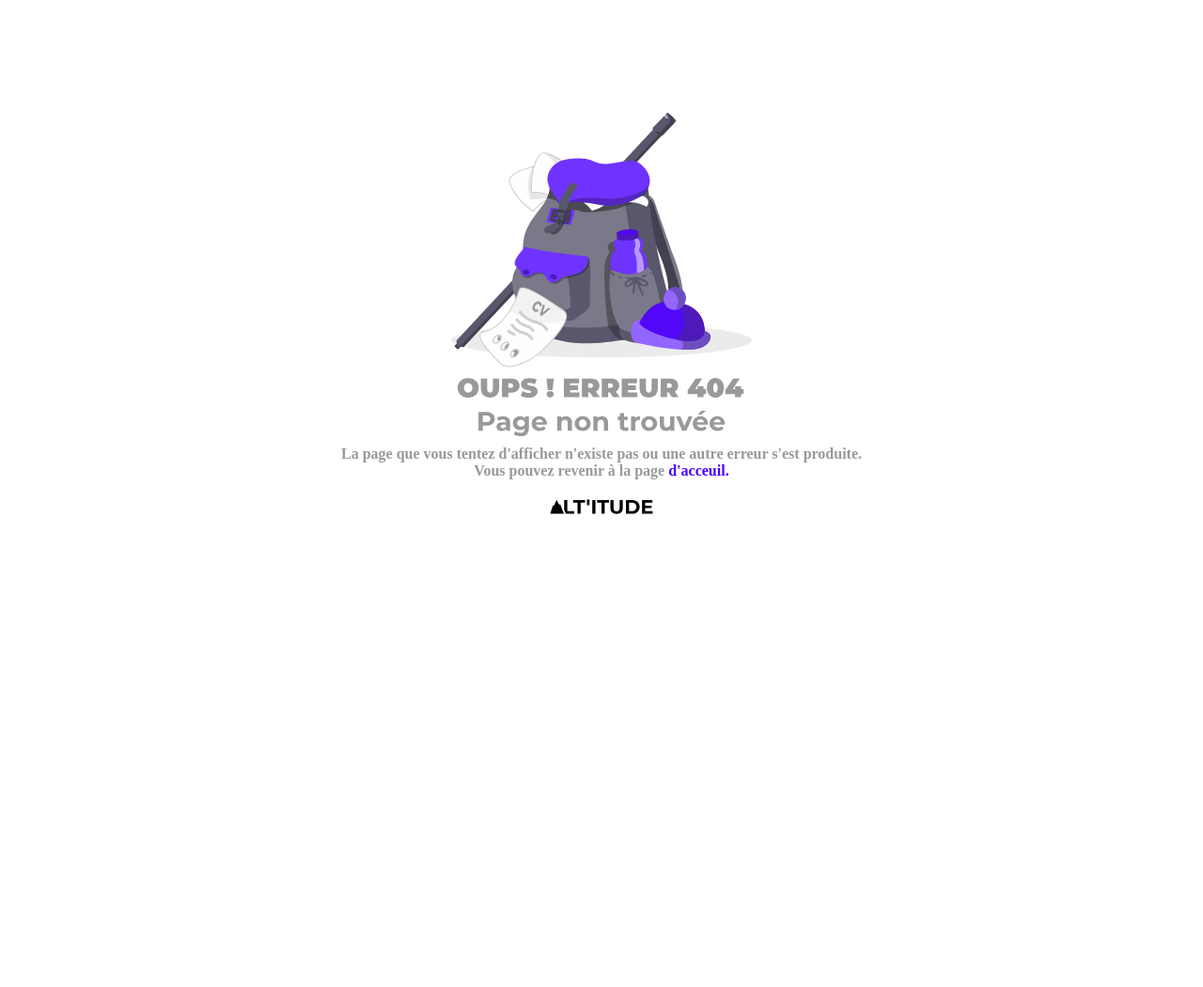
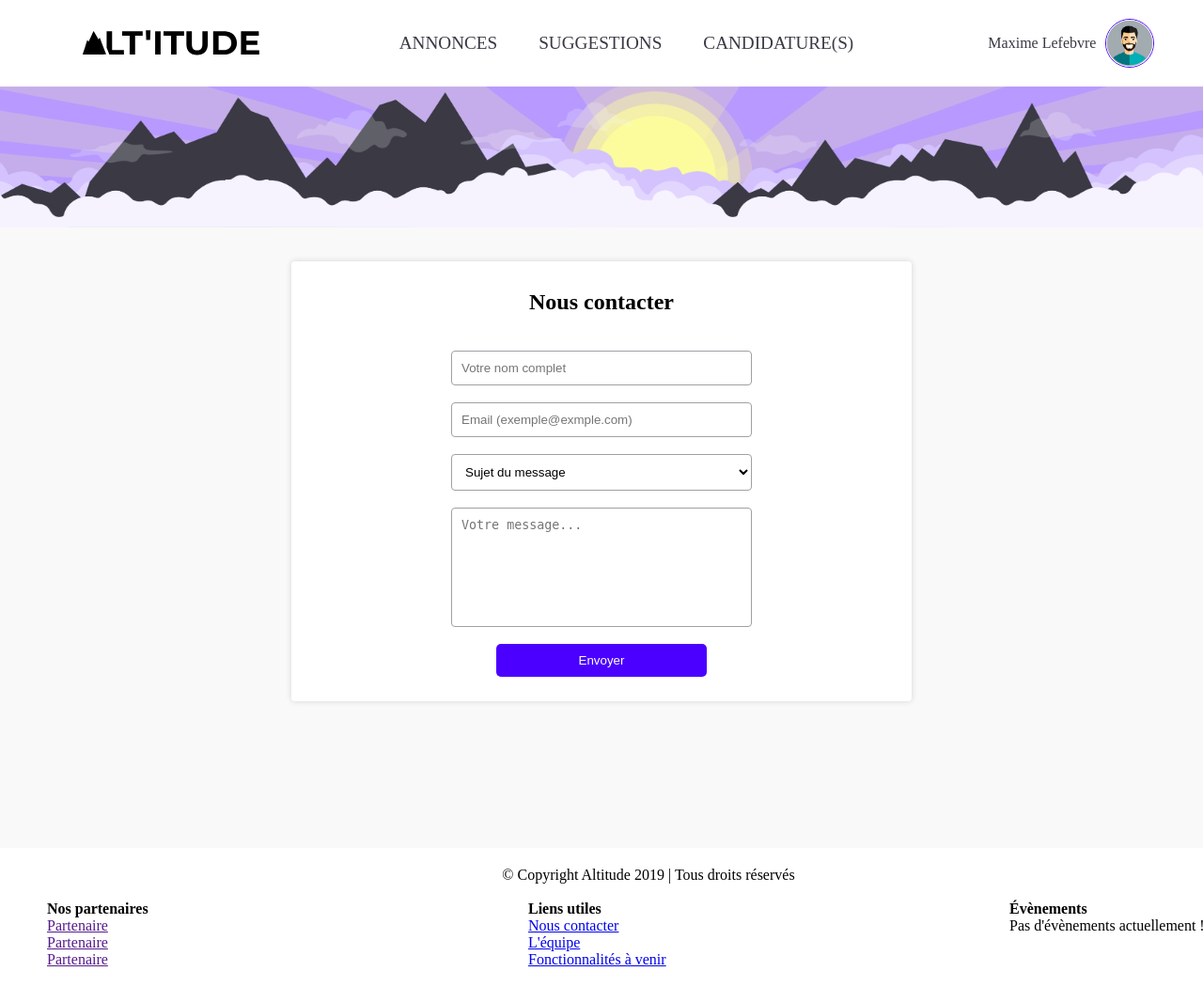
Before and after one commit to JenkoXPlay/ProjetTUT, a PHP site: page /contact in a window 1280 px wide; the page is wider, and only the part inside the window is pictured. Shown: that part at 94% size. Before the commit the page ends 547 px from the top of that part, so only its background shows below. Run offline with PHP 8.4, Linux system fonts and the light colour scheme; a user stored in the database is signed in; data comes from the database, SQL or seed files in the repository; some libraries are stand-ins or nearby versions.

Commit message:
Ajout de la page contact

```diff
--- /dev/null
+++ b/contact.php
@@ -0,0 +1,45 @@
+<?php include('header.php'); ?>
+
+    <div class="banniereHome"></div>
+
+    <div class="content">
+
+        <br /><br />
+
+        <div class="panelContact">
+            <h2>Nous contacter</h2>
+
+            <br />
+
+            <?php
+
+                include('./script_php/security.php');
+                include('./function/contact.php');
+                include('./script_php/add_contact.php');
+
+            ?>
+
+            <form action="" method="post" autocomplete="off">
+                <input type="text" name="nom_complet" class="inputText width_50" placeholder="Votre nom complet" />
+                <br /><br />
+                <input type="email" name="email" class="inputText width_50" placeholder="Email (exemple@exmple.com)" />
+                <br /><br />
+                <select name="sujet" class="inputSelect width_50">
+                    <option selected>Sujet du message</option>
+                    <?php
+                        for ($i = 0; $i <= $longTabSujet; $i++) {
+                            echo "<option>".$tabSujet[$i]."</option>";
+                        }
+                    ?>
+                </select>
+                <br /><br />
+                <textarea name="message" class="inputTextarea noresize width_50" rows="7" placeholder="Votre message..."></textarea>
+                <br /><br />
+                <input type="submit" name="subContact" class="btnPurple width_35" value="Envoyer" />
+            </form>
+
+        </div>
+
+    </div>
+
+<?php include('footer.php'); ?>
--- a/css/global.css
+++ b/css/global.css
@@ -116,6 +116,9 @@
 .width_20 {
     width: 20%;
 }
+.width_35 {
+    width: 35%;
+}
 /* WIDTH */
 
 /* TITRE */
--- a/css/style.css
+++ b/css/style.css
@@ -702,3 +702,15 @@ body {
     margin: 0 auto;
 }
 /* panelAvenir */
+
+/* panelContact */
+.content .panelContact {
+    width: 50%;
+    background: #fff;
+    box-shadow: 0 0 6px rgba(0, 0, 0, 0.15);
+    text-align: center;
+    padding: 10px;
+    border-radius: 4px;
+    margin: 0 auto;
+}
+/* panelContact */
--- a/footer.php
+++ b/footer.php
@@ -15,7 +15,7 @@
 
                 <div class="section">
                     <b>Liens utiles</b><br />
-                    <a href="">Nous contacter</a>
+                    <a href="/contact">Nous contacter</a>
                     <a href="/equipe">L'équipe</a>
                     <a href="/avenir">Fonctionnalités à venir</a>
                 </div>
--- /dev/null
+++ b/function/contact.php
@@ -0,0 +1,56 @@
+<?php
+
+    // Ajouter un nouvel contact à la BDD
+    function addContact($bdd, $nom_complet, $email, $sujet, $message){
+        $req = $bdd->prepare("INSERT INTO contact
+                                        (id,
+                                        nom_complet,
+                                        email,
+                                        sujet,
+                                        message,
+                                        date_ajout)
+                                VALUES (?, ?, ?, ?, ?, ?)");
+        $req->execute([
+            '',
+            $nom_complet,
+            $email,
+            $sujet,
+            $message,
+            date("Y-m-d H:i:s")
+        ]);
+    }
+
+    // suppression de tous les contact
+    function deleteAllContact($bdd) {
+        $req = $bdd->prepare("DELETE FROM contact");
+        $req->execute();
+    }
+
+    // suppression d'un contact
+    function deleteContactId($bdd, $idContact) {
+        $req = $bdd->prepare("DELETE FROM contact WHERE id='$idContact'");
+        $req->execute();
+    }
+
+    // get tous les contacts
+    function getAllContact($bdd) {
+        $req = $bdd->prepare("SELECT * FROM contact");
+        $req->execute();
+        return $req;
+    }
+
+    // get contact par id
+    function getContactId($bdd, $idContact) {
+        $req = $bdd->prepare("SELECT * FROM contact WHERE id='$idContact'");
+        $req->execute();
+        return $req;
+    }
+
+    // get tous les contacts d'une adresse mail
+    function getContactEmail($bdd, $email) {
+        $req = $bdd->prepare("SELECT * FROM contact WHERE email='$email'");
+        $req->execute();
+        return $req;
+    }
+
+?>
--- a/routeur.php
+++ b/routeur.php
@@ -63,6 +63,7 @@ $router->setRoutes('/profil/:id_membre', 'profil.php');
 $router->setRoutes('/user/:idUser', 'user.php');
 $router->setRoutes('/equipe', 'equipe.php');
 $router->setRoutes('/avenir', 'avenir.php');
+$router->setRoutes('/contact', 'contact.php');
 $router->setRoutes('/maintenance', 'maintenance.php');
 $router->setRoutes('/erreur', 'erreur.php');
 $router->setOtherwise('page', 'erreur.php');
--- /dev/null
+++ b/script_php/add_contact.php
@@ -0,0 +1,29 @@
+<?php
+    $tabSujet = [
+        "Demande de partenariat", // 0
+        "Problème avec votre compte", // 1
+        "Bug(s) trouvé(s)", // 2
+        "Proposer une amélioration", // 3
+        "Donner un avis sur le site", // 4
+        "Demande d'informations", // 5
+        "Autre..." // 6
+    ];
+    $longTabSujet = 6; // longueur du tableau
+
+    if (isset($_POST['subContact'])) {
+        $nom_complet = security($_POST['nom_complet']);
+        $email = security($_POST['email']);
+        $sujet = security($_POST['sujet']);
+        $message = security($_POST['message']);
+        if ($nom_complet && $email && $sujet && $message) {
+            if (filter_var($email, FILTER_VALIDATE_EMAIL)) {
+                if ($sujet != "Sujet du message") {
+                    if (in_array($sujet, $tabSujet)) {
+                        $ajout_contact = addContact($bdd, $nom_complet, $email, $sujet, $message);
+                        echo "<div class='alertSuccess width_50 marginAuto'>Votre message a été envoyé !</div><br />";
+                    } else echo "<div class='alertError width_50 marginAuto'>Le sujet n'est pas correct !</div><br />";
+                } else echo "<div class='alertError width_50 marginAuto'>Le sujet n'est pas correct !</div><br />";
+            } else echo "<div class='alertError width_50 marginAuto'>L'adresse email n'est pas correcte !</div><br />";
+        } else echo "<div class='alertError width_50 marginAuto'>Veuillez remplir tous les champs !</div><br />";
+    }
+?>
--- a/swagger/add_swagger.php
+++ b/swagger/add_swagger.php
@@ -48,6 +48,7 @@
                     <option>admin</option>
                     <option>annoncesentreprises</option>
                     <option>competences</option>
+                    <option>contact</option>
                     <option>entreprise</option>
                     <option>experiences</option>
                     <option>favoris</option>
```
Also changed, not shown: sql/creaweb_tut.sql (+131 -36 lines), swagger/index.php (+30 -0 lines).
